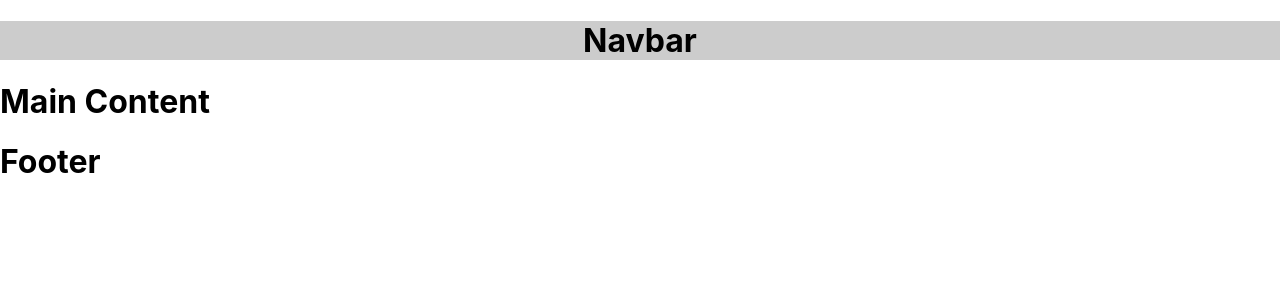
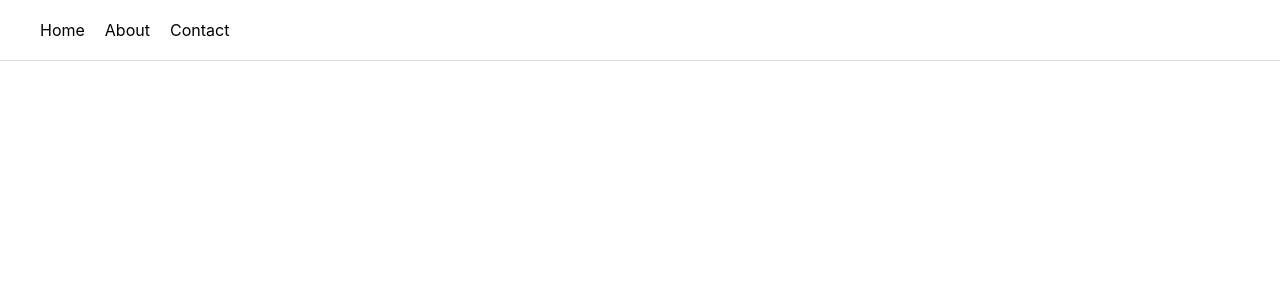
Before and after one commit to Mohsen-Parsa11/first-react-app, a React (Create React App) app: page / in a window 1280 px wide. Shown: the top 300 px of the page. Built offline with nearby package versions, Linux system fonts and the light colour scheme.

Commit message:
css styling added

```diff
--- a/src/App.jsx
+++ b/src/App.jsx
@@ -1,5 +1,5 @@
+import './index.css'
 import Footer from "./components/Footer/Footer";
-import Main from "./components/Main/Main";
 import Navbar from "./components/Navbar/Navbar";
 
 
@@ -7,8 +7,7 @@ function App () {
   return (
     <div className="App">
       <Navbar />
-      <Main />
-      <Footer />
+      {/* <Footer /> */}
     </div>
   );
 }
--- a/src/components/Footer/Footer.jsx
+++ b/src/components/Footer/Footer.jsx
@@ -1,7 +1,9 @@
+import styled from './footer.module.css'
+
 // footer component
 function Footer () {
     return (
-      <div>
+      <div className={styled.footer}>
         <h1>
           Footer
         </h1>
--- /dev/null
+++ b/src/components/Footer/footer.module.css
@@ -0,0 +1,4 @@
+.footer{
+    background-color: fuchsia;
+    text-align: center;
+}
--- a/src/components/Main/Main.jsx
+++ /dev/null
@@ -1,13 +0,0 @@
-
-// main component
-function Main () {
-    return (
-      <div>
-        <h1>
-          Main Content
-        </h1>
-      </div>
-    );
-}
-
-export default Main;
--- a/src/components/Navbar/Navbar.jsx
+++ b/src/components/Navbar/Navbar.jsx
@@ -1,10 +1,14 @@
+import styled from './navbar.module.css'
+
 // navbar component
 function Navbar () {
     return (
-      <div style={{textAlign: "center", backgroundColor: '#ccc'}}>
-        <h1>
-          Navbar
-        </h1>
+      <div className={styled.header}>
+        <ul>
+          <li>Home</li>
+          <li>About</li>
+          <li>Contact</li>
+        </ul>
       </div>
     );
   }
--- /dev/null
+++ b/src/components/Navbar/navbar.module.css
@@ -0,0 +1,23 @@
+.header{
+   box-shadow: 0x 3px 5px #0f0f0f;
+   -webkit-box-pack: end;
+   /* background: rgb(228, 219, 219); */
+   border-bottom: 1px solid #ddd;
+   height: 60px;
+   display: flex;
+   justify-content: start;
+   align-items: center;
+   position: sticky;
+   top: 0;
+}
+
+.header ul{
+    display: flex;
+    justify-content: start;
+    flex-direction: row;
+    padding-left: 40px;
+}
+
+.header ul li{
+    margin-right: 20px;
+}
--- a/src/index.css
+++ b/src/index.css
@@ -11,3 +11,10 @@ code {
   font-family: source-code-pro, Menlo, Monaco, Consolas, 'Courier New',
     monospace;
 }
+
+h1,h2,h3,h4,h5,h6,p,ul{
+  margin: 0;
+  padding: 0;
+  box-sizing: border-box;
+  list-style: none;
+}
```
